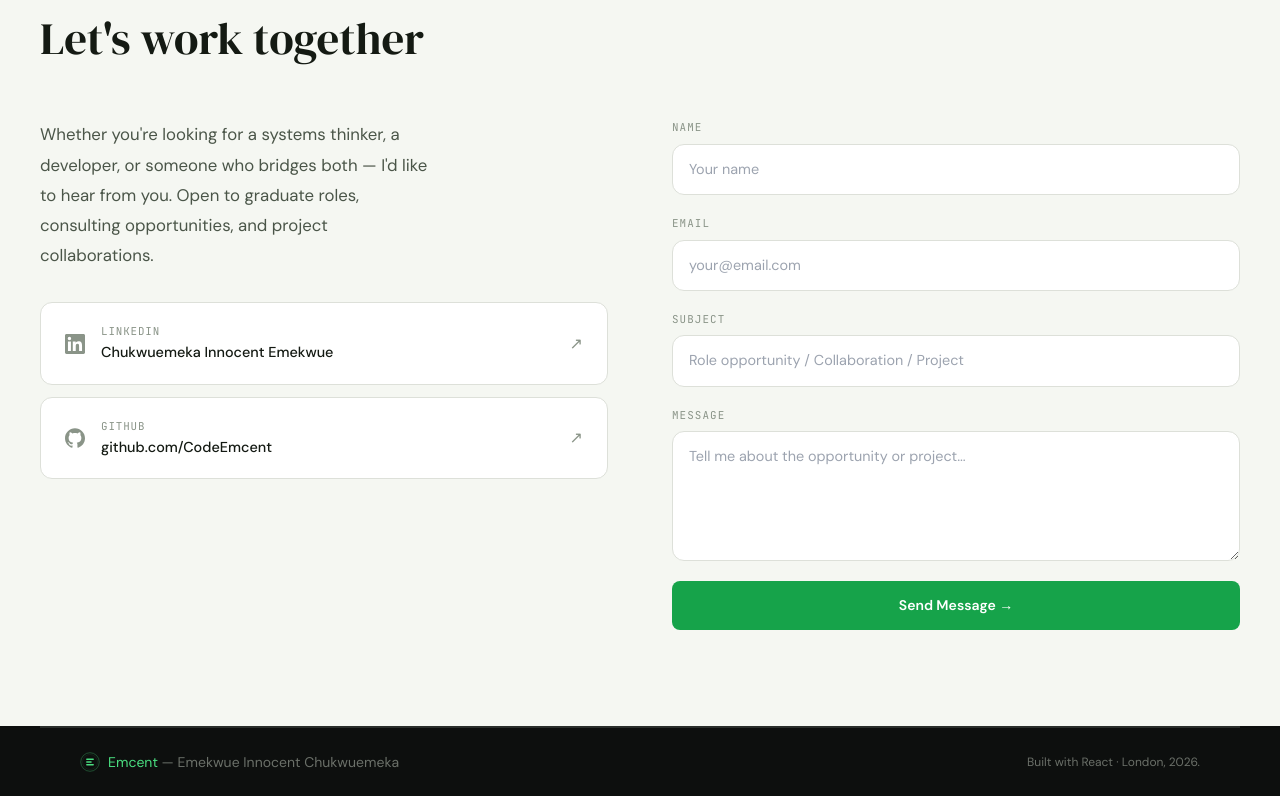
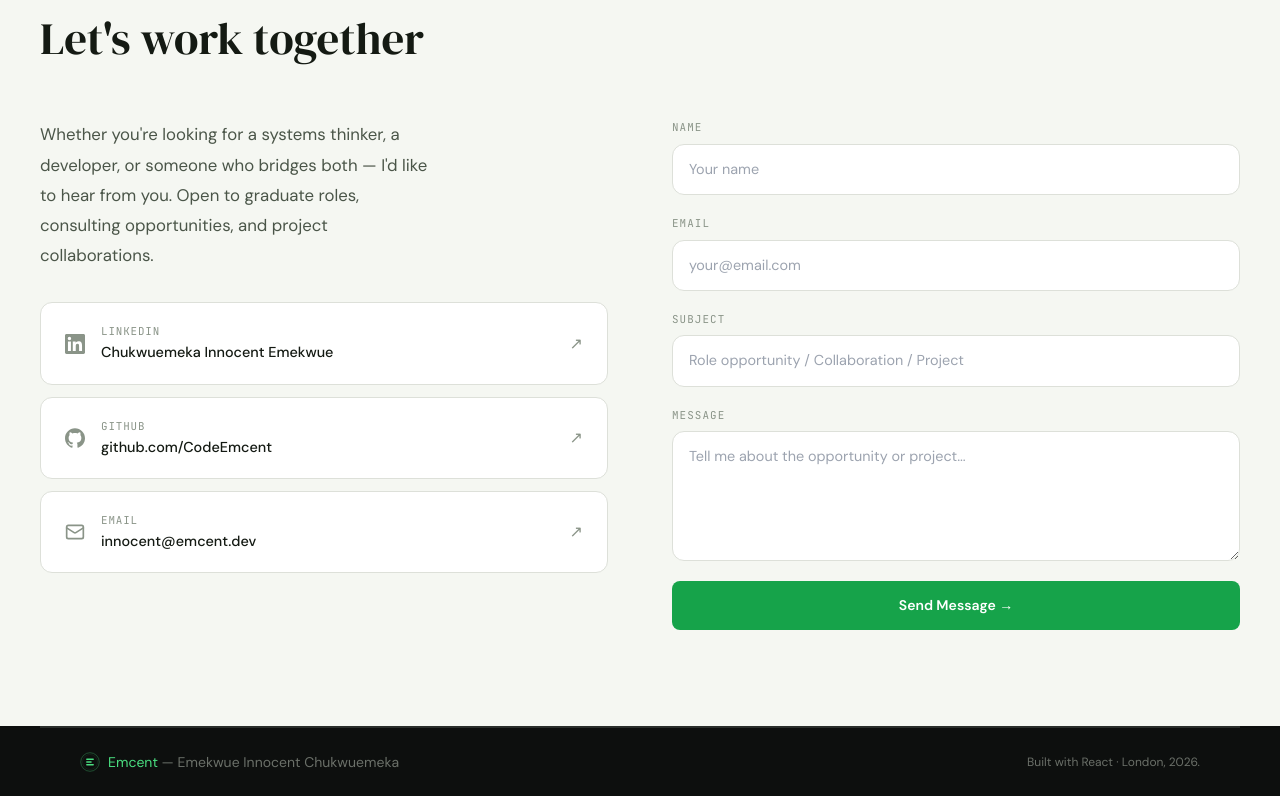
Before and after one commit to CodeEmcent/emcent-portfolio, a React (Vite) app: page / in a window 1280 px wide. Shown: the part 7994-8790 px from the top of the page. Built offline with nearby package versions, Linux system fonts and the light colour scheme.

Commit message:
Add email contact and update data

```diff
--- a/src/components/contact/Contact.jsx
+++ b/src/components/contact/Contact.jsx
@@ -23,9 +23,17 @@
   </svg>
 )
 
+const EmailIcon = () => (
+  <svg width="20" height="20" viewBox="0 0 24 24" fill="none" stroke="currentColor" strokeWidth="2" strokeLinecap="round" strokeLinejoin="round">
+    <rect x="2" y="4" width="20" height="16" rx="2"/>
+    <path d="m22 7-8.97 5.7a1.94 1.94 0 0 1-2.06 0L2 7"/>
+  </svg>
+)
+
 const contactLinks = [
-  { href: personal.linkedin, icon: <LinkedInIcon />, label: 'LinkedIn', value: 'Chukwuemeka Innocent Emekwue' },
-  { href: personal.github,   icon: <GithubIcon />,   label: 'GitHub',   value: 'github.com/CodeEmcent' },
+  { href: personal.linkedin,           icon: <LinkedInIcon />, label: 'LinkedIn', value: 'Chukwuemeka Innocent Emekwue' },
+  { href: personal.github,             icon: <GithubIcon />,   label: 'GitHub',   value: 'github.com/CodeEmcent' },
+  { href: `mailto:${personal.email}`,  icon: <EmailIcon />,    label: 'Email',    value: personal.email },
 ]
 
 const inputStyle = {
--- a/src/data/index.js
+++ b/src/data/index.js
@@ -14,6 +14,7 @@
   available:  'Open to opportunities · Sept 2026',
   linkedin:   'https://www.linkedin.com/in/chukwuemeka-innocent-emekwue-64844b153/',
   github:     'https://github.com/CodeEmcent',
+  email:      'innocent@emcent.dev',
   formspree:  'https://formspree.io/f/YOUR_FORM_ID',
 }
 
```
